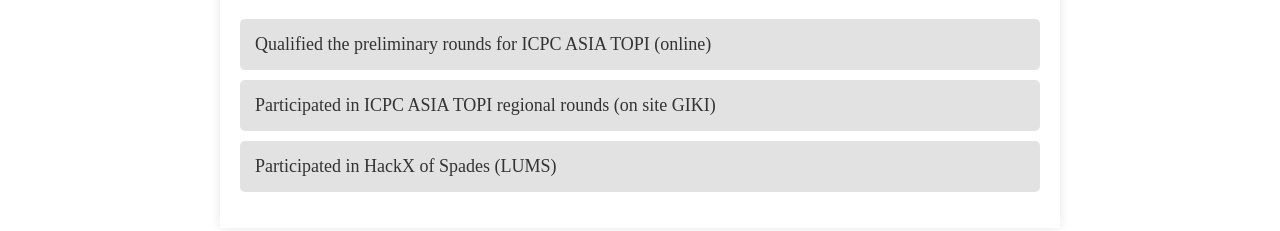
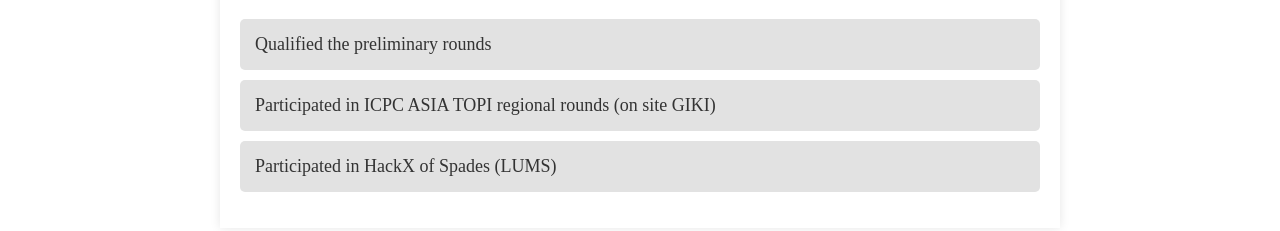
Before and after one commit to Mubashir22009/Portfolio-website, a plain HTML site: page competition/index.html in a window 1280 px wide. Shown: the part 169-400 px from the top of the page. Drawn offline with Linux system fonts and the light colour scheme.

Commit message:
load competetions through js fetching

```diff
--- /dev/null
+++ b/competition/data.json
@@ -0,0 +1,11 @@
+[
+    {
+        "content": "Qualified the preliminary rounds"
+    },
+    {
+        "content": "Participated in ICPC ASIA TOPI regional rounds (on site GIKI)"
+    },
+    {
+        "content": "Participated in HackX of Spades (LUMS)"
+    }
+]
--- a/competition/index.html
+++ b/competition/index.html
@@ -15,11 +15,8 @@
     <script src="/assets/navloader.js"></script>
     <div class="container">
         <h1>Competitions</h1>
-        <ul>
-            <li>Qualified the preliminary rounds for ICPC ASIA TOPI (online)</li>
-            <li>Participated in ICPC ASIA TOPI regional rounds (on site GIKI)</li>
-            <li>Participated in HackX of Spades (LUMS)</li>
-        </ul>
+        <div class="competitions"></div>
+        <script src="index.js"></script>
     </div>
 </body>
 </html>
--- /dev/null
+++ b/competition/index.js
@@ -0,0 +1,17 @@
+document.addEventListener("DOMContentLoaded", function() {
+    fetch("data.json")
+        .then(response => response.json())
+        .then(data => {
+            const ul = document.createElement("ul");
+            data.forEach(element => {
+                const li = document.createElement("li")
+
+                li.textContent = element.content;
+                ul.appendChild(li);
+            });
+            document.querySelector("div.competitions").appendChild(ul);
+        })
+        .catch(error => {
+            console.error(error);
+        });
+});
```
